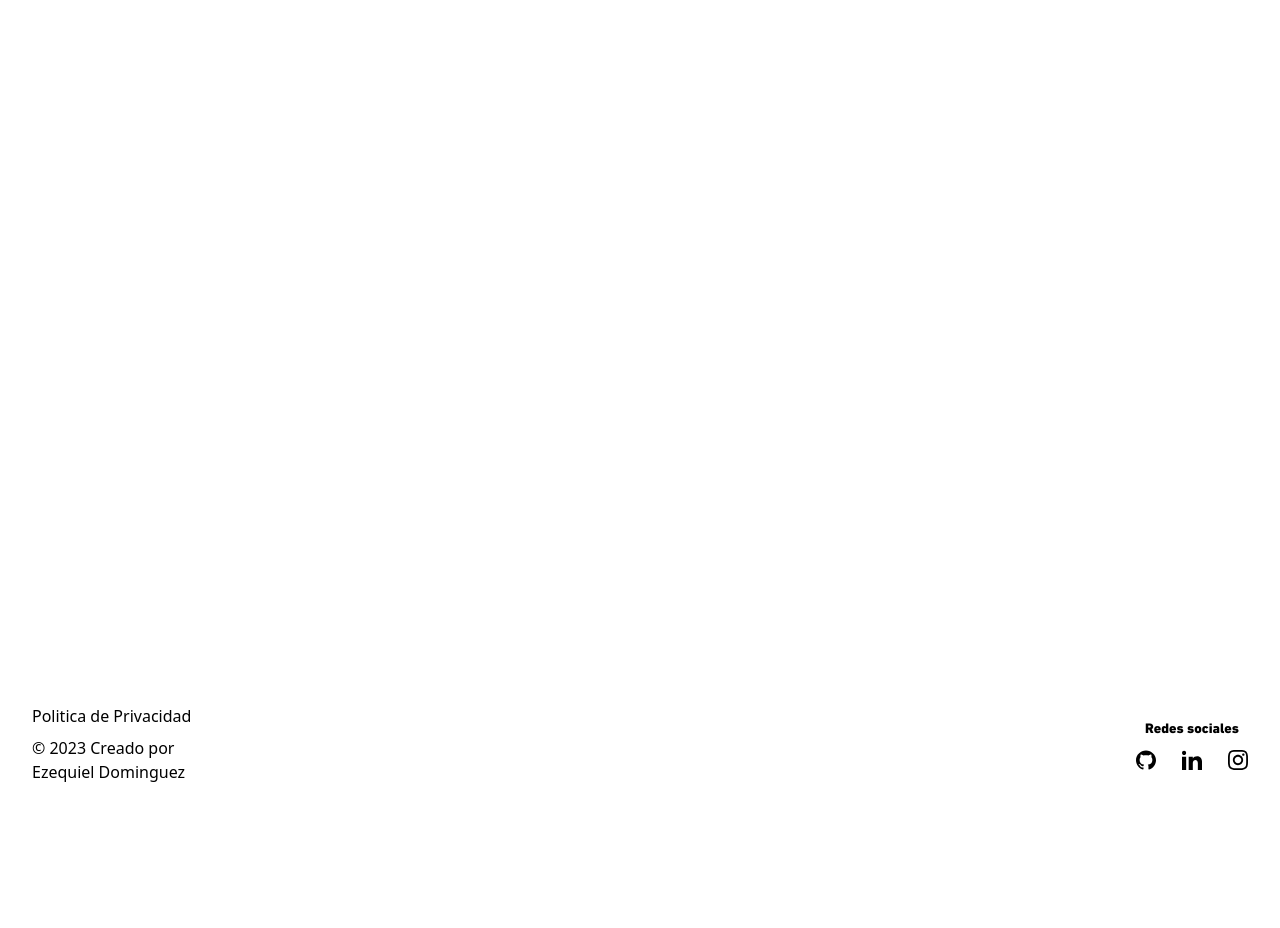
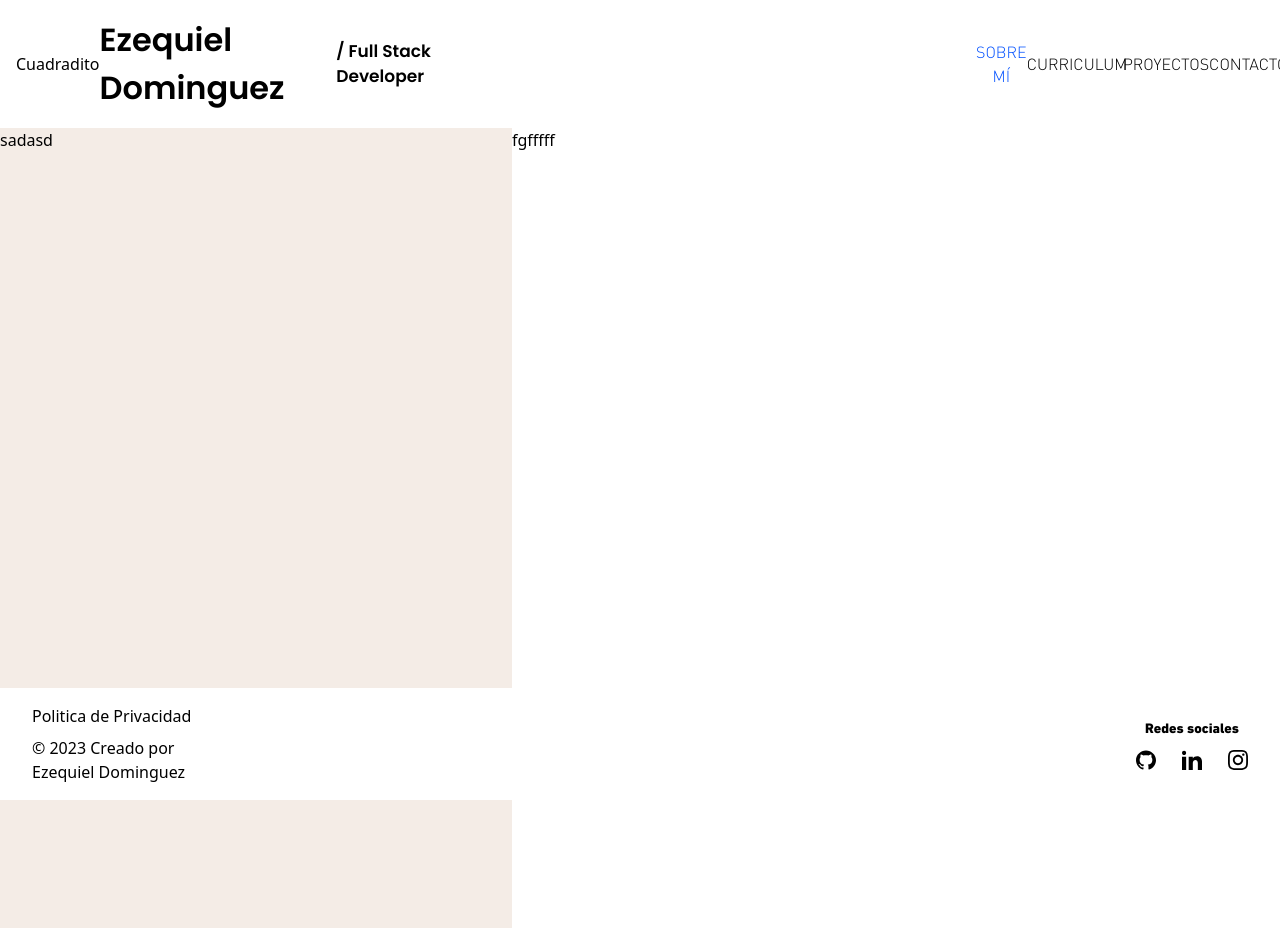
Before and after one commit to Cocahuana/portfolio_nextjs, a Next.js app: page / in a window 1280 px wide. Before the commit the page ends 800 px from the top, so only its background shows below. Built offline with nearby package versions, Linux system fonts and the light colour scheme.

Commit message:
Feat: navbar NavLinks working

```diff
--- /dev/null
+++ b/src/components/elements/NavLink/NavLink.tsx
@@ -0,0 +1,30 @@
+import Link from "next/link";
+import { useRouter } from "next/router";
+type Props = {
+	href: string;
+	label: string;
+};
+function NavLink({ href, label }: Props) {
+	const router = useRouter();
+	const currentRoute = router.pathname;
+	console.log({ currentRoute, href });
+	return (
+		<div className='w-24 hover:text-[color:var(--primary-bg)]'>
+			<Link href={href}>
+				{currentRoute === href ? (
+					<p
+						className={
+							"text-center text-base text-[color:var(--primary-bg)] "
+						}
+					>
+						{label}
+					</p>
+				) : (
+					<p className={"text-center text-base"}>{label}</p>
+				)}
+			</Link>
+		</div>
+	);
+}
+
+export default NavLink;
--- a/src/components/layouts/Default/Default.tsx
+++ b/src/components/layouts/Default/Default.tsx
@@ -1,5 +1,5 @@
 import Header from "@/components/modules/Header/Header";
-import Footer from "@/components/modules/Header/Footer/Footer";
+import Footer from "@/components/modules/Footer/Footer";
 type Props = {
 	children: React.ReactNode;
 };
@@ -7,7 +7,7 @@ type Props = {
 const Default = ({ children }: Props) => (
 	<div>
 		<Header />
-		<div>{children}</div>
+		{children}
 		<Footer />
 	</div>
 );
--- a/src/components/modules/Header/Footer/Footer.module.css
+++ b/src/components/modules/Footer/Footer.module.css
@@ -5,6 +5,7 @@
     bottom: 0;
     display: flex;
     padding-inline: 2rem;
+    background-color: white;
 }
 
 .firstCol, .secondCol{
--- a/src/components/modules/Header/Header.tsx
+++ b/src/components/modules/Header/Header.tsx
@@ -1,7 +1,48 @@
-const styles = {
-	header: "background-color: red",
-	socials: "background-color: teal",
-};
-const Header = () => <header className={styles.header}></header>;
+import NavLink from "@/components/elements/NavLink/NavLink";
+function Header() {
+	const navLinks = [
+		{
+			href: "/",
+			label: "SOBRE MÍ",
+		},
+		{
+			href: "/Curriculum",
+			label: "CURRICULUM",
+		},
+		{
+			href: "/Proyectos",
+			label: "PROYECTOS",
+		},
+		{
+			href: "/Contacto",
+			label: "CONTACTO",
+		},
+	];
+
+	return (
+		<div className='h-32 flex'>
+			<div className='w-1/2 flex justify-start items-center p-4'>
+				<div className='flex w-3/4 justify-between items-center'>
+					<span>Cuadradito</span>
+					<h2>Ezequiel Dominguez</h2>
+					<h5>/ Full Stack Developer</h5>
+				</div>
+			</div>
+			<div className='w-1/2 flex'>
+				<div className='w-full flex items-center justify-end p-4'>
+					<div className='flex w-1/2 items-center justify-between p-4'>
+						{navLinks.map((navLink) => (
+							<NavLink
+								key={navLink.label}
+								href={navLink.href}
+								label={navLink.label}
+							/>
+						))}
+					</div>
+				</div>
+			</div>
+		</div>
+	);
+}
 
 export default Header;
--- /dev/null
+++ b/src/components/templates/HomePage/HomePage.module.css
@@ -0,0 +1,10 @@
+.skinBg{
+    width: 40%;
+    height: 100vh;
+    background-color: var(--skin-bg);
+}
+
+.whiteBg{
+    width: 60%;
+    height: 100vh;
+}
--- a/src/components/templates/HomePage/HomePage.tsx
+++ b/src/components/templates/HomePage/HomePage.tsx
@@ -1,8 +1,14 @@
-const styles = "poner css";
 import Button from "@/components/elements/Button/Button";
-const HomePage = () => (
+import styles from "./HomePage.module.css";
+function HomePage() {
 	/* styles.content */
-	<div className={styles}>{/* styles.author */}</div>
-);
+	const { skinBg, whiteBg } = styles;
+	return (
+		<div className='flex w-full'>
+			<div className={skinBg}>sadasd</div>
+			<div className={whiteBg}>fgfffff</div>
+		</div>
+	);
+}
 
 export default HomePage;
--- /dev/null
+++ b/src/pages/Contacto.tsx
@@ -0,0 +1,11 @@
+import Default from "@/components/layouts/Default/Default";
+
+function Contacto() {
+	return (
+		<Default>
+			<div>Curriculum</div>
+		</Default>
+	);
+}
+
+export default Contacto;
--- /dev/null
+++ b/src/pages/Curriculum.tsx
@@ -0,0 +1,11 @@
+import Default from "@/components/layouts/Default/Default";
+
+function Curriculum() {
+	return (
+		<Default>
+			<div>Curriculum</div>
+		</Default>
+	);
+}
+
+export default Curriculum;
--- /dev/null
+++ b/src/pages/Proyectos.tsx
@@ -0,0 +1,11 @@
+import Default from "@/components/layouts/Default/Default";
+
+function Proyectos() {
+	return (
+		<Default>
+			<div>Proyectos</div>
+		</Default>
+	);
+}
+
+export default Proyectos;
--- a/src/styles/globals.css
+++ b/src/styles/globals.css
@@ -49,7 +49,7 @@ h2{
   font-size: 32px;
 }
 h3{
-  font-size: 27px;
+  font-size: 25px;
 }
 h4{
   font-size: 22px;
```
Also changed, not shown: src/components/modules/Footer/Footer.tsx (renamed from src/components/modules/Header/Footer/Footer.tsx).
